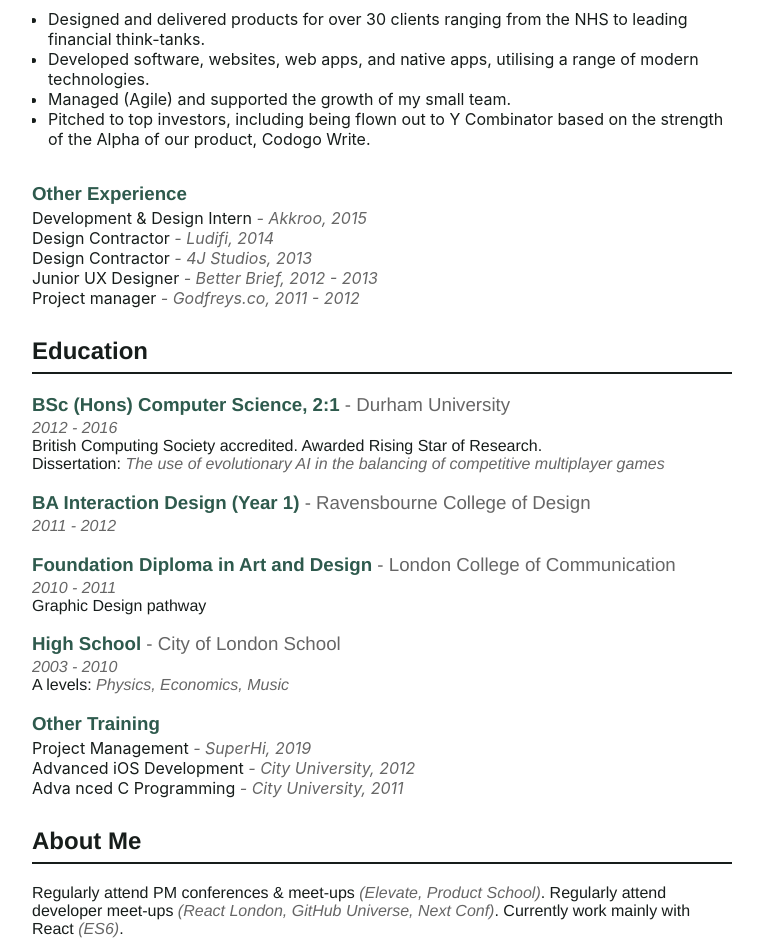
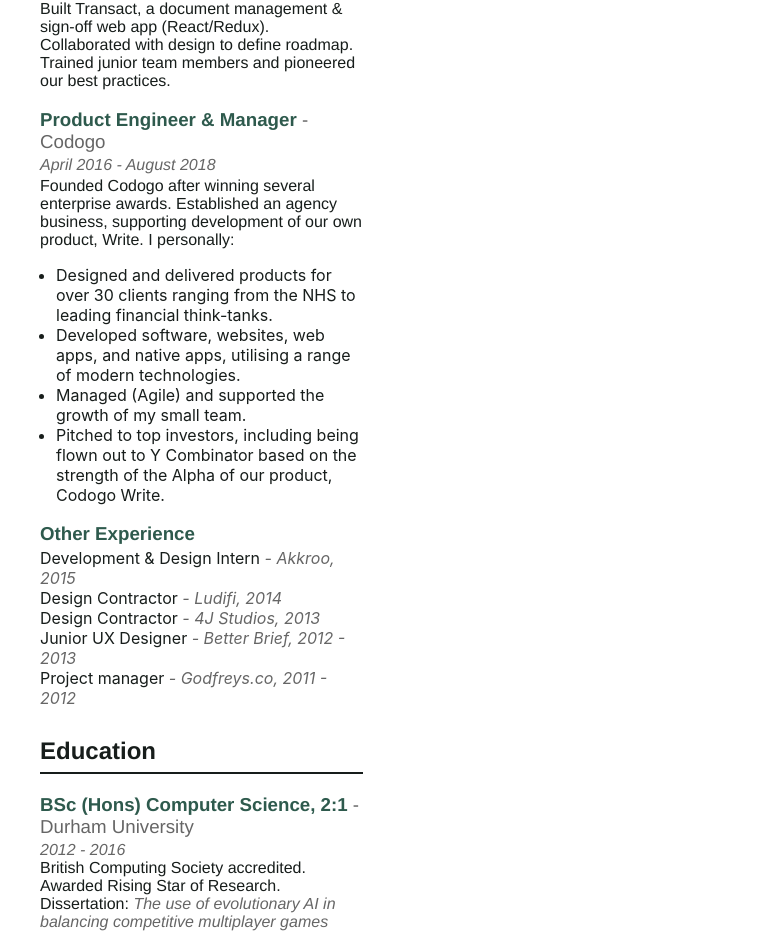
Before and after one commit to mcclowes/cv, a website: page index.html in a window 1280 px wide. Shown: the part 700-1641 px from the top of the page, without its empty margins (258-1021 px from the left). Drawn offline with Linux system fonts and the light colour scheme.

Commit message:
[feat] trying out 2 column layout

```diff
--- a/index.html
+++ b/index.html
@@ -150,7 +150,7 @@
 }
 
 .page {
-  /*column-count: 2;
+  column-count: 2;
   column-fill: auto;
   column-gap: 1cm;
   column-width: 8cm;
@@ -159,7 +159,7 @@
   -webkit-column-width: 8cm;
   -moz-column-width: 8cm;
   -webkit-column-gap: 1cm;
-  -moz-column-gap: 1cm;*/
+  -moz-column-gap: 1cm;
   position: relative;
   box-sizing: border-box;
   overflow: hidden;
@@ -178,6 +178,10 @@
 
 .debug .page {
   border: 1px solid white;
+}
+
+.web .page {
+  padding: 0 0.5em;
 }
 
 ul {
@@ -217,7 +221,6 @@
 <li>Managed (Agile) and supported the growth of my small team.</li>
 <li>Pitched to top investors, including being flown out to Y Combinator based on the strength of the Alpha of our product, Codogo Write.</li>
 </ul>
-<p></div> <div class="page" id="p2"></p>
 <h3 id="other-experience">Other Experience</h3>
 <ul>
 <li>Development &amp; Design Intern <em>- Akkroo, 2015</em></li>
@@ -228,9 +231,10 @@
 </ul>
  <h2 id="education">Education</h2>
 <h3 id="bsc-hons-computer-science-21---durham-university">BSc (Hons) Computer Science, 2:1 <em>- Durham University</em></h3>
-<p><em>2012 - 2016</em><br>British Computing Society accredited. Awarded Rising Star of Research.<br>Dissertation: <em>The use of evolutionary AI in the balancing of competitive multiplayer games</em></p>
+<p><em>2012 - 2016</em><br>British Computing Society accredited. Awarded Rising Star of Research.<br>Dissertation: <em>The use of evolutionary AI in balancing competitive multiplayer games</em></p>
 <h3 id="ba-interaction-design-year-1---ravensbourne-college-of-design">BA Interaction Design (Year 1) <em>- Ravensbourne College of Design</em></h3>
 <p><em>2011 - 2012</em></p>
+<p></div> <div class="page" id="p2"></p>
 <h3 id="foundation-diploma-in-art-and-design---london-college-of-communication">Foundation Diploma in Art and Design <em>- London College of Communication</em></h3>
 <p><em>2010 - 2011</em><br>Graphic Design pathway</p>
 <h3 id="high-school---city-of-london-school">High School <em>- City of London School</em></h3>
--- a/src/createCV.js
+++ b/src/createCV.js
@@ -23,6 +23,7 @@
       website: true,
       primary: true,
       debug: true,
+      customStyles: "./src/styles/newspaper.css"
     },
   },
   product: {
--- a/src/styles/cv.css
+++ b/src/styles/cv.css
@@ -138,16 +138,6 @@
 }
 
 .page {
-  /*column-count: 2;
-  column-fill: auto;
-  column-gap: 1cm;
-  column-width: 8cm;
-  -webkit-column-count: 2;
-  -moz-column-count: 2;
-  -webkit-column-width: 8cm;
-  -moz-column-width: 8cm;
-  -webkit-column-gap: 1cm;
-  -moz-column-gap: 1cm;*/
   position: relative;
   box-sizing: border-box;
   overflow: hidden;
@@ -168,6 +158,10 @@
   border: 1px solid white;
 }
 
+.web .page {
+  padding: 0 0.5em;
+}
+
 ul {
   padding-inline-start: 1em;
 }
--- a/src/styles/newspaper.css
+++ b/src/styles/newspaper.css
@@ -168,6 +168,10 @@
   border: 1px solid white;
 }
 
+.web .page {
+  padding: 0 0.5em;
+}
+
 ul {
   padding-inline-start: 1em;
 }
```
Also changed, not shown: debug.html (+8 -4 lines), src/sections/education.md (+3 -1 lines), src/sections/experience.md (+0 -2 lines), README.md, 1 other file.
